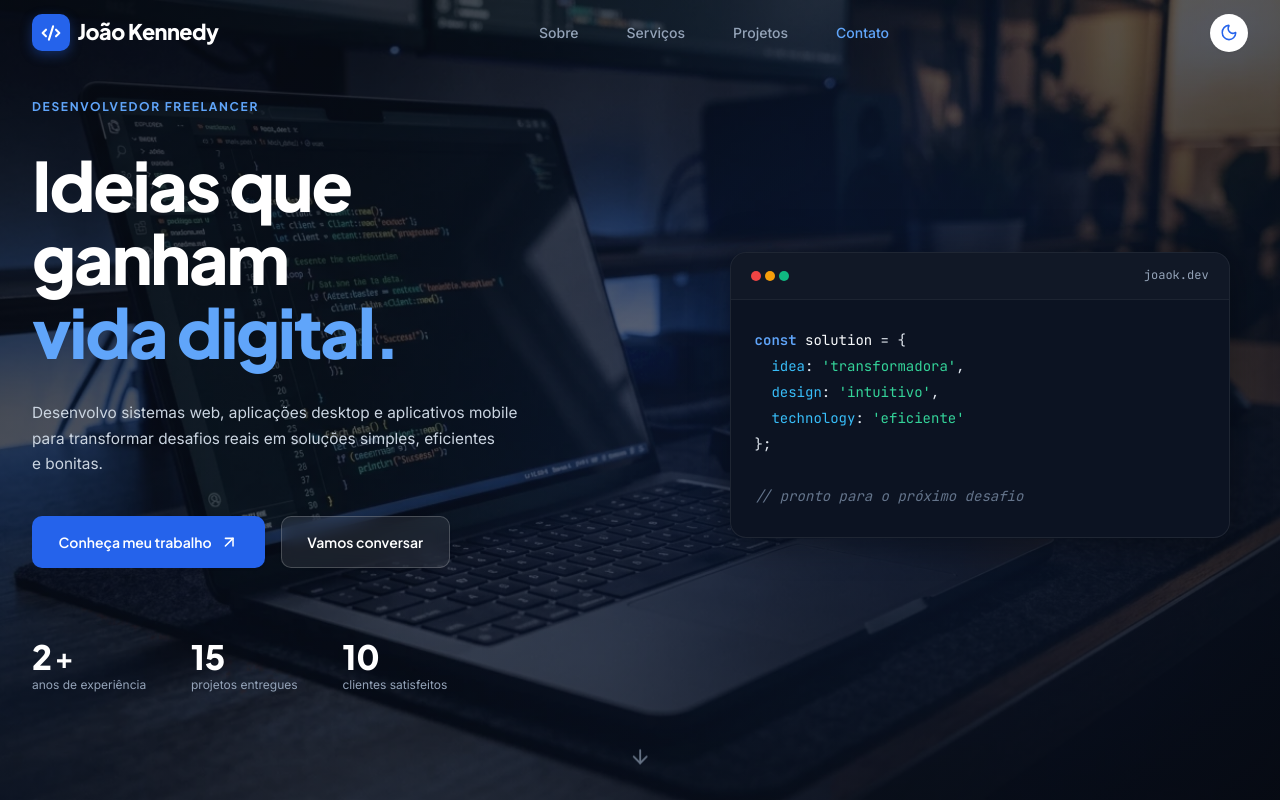
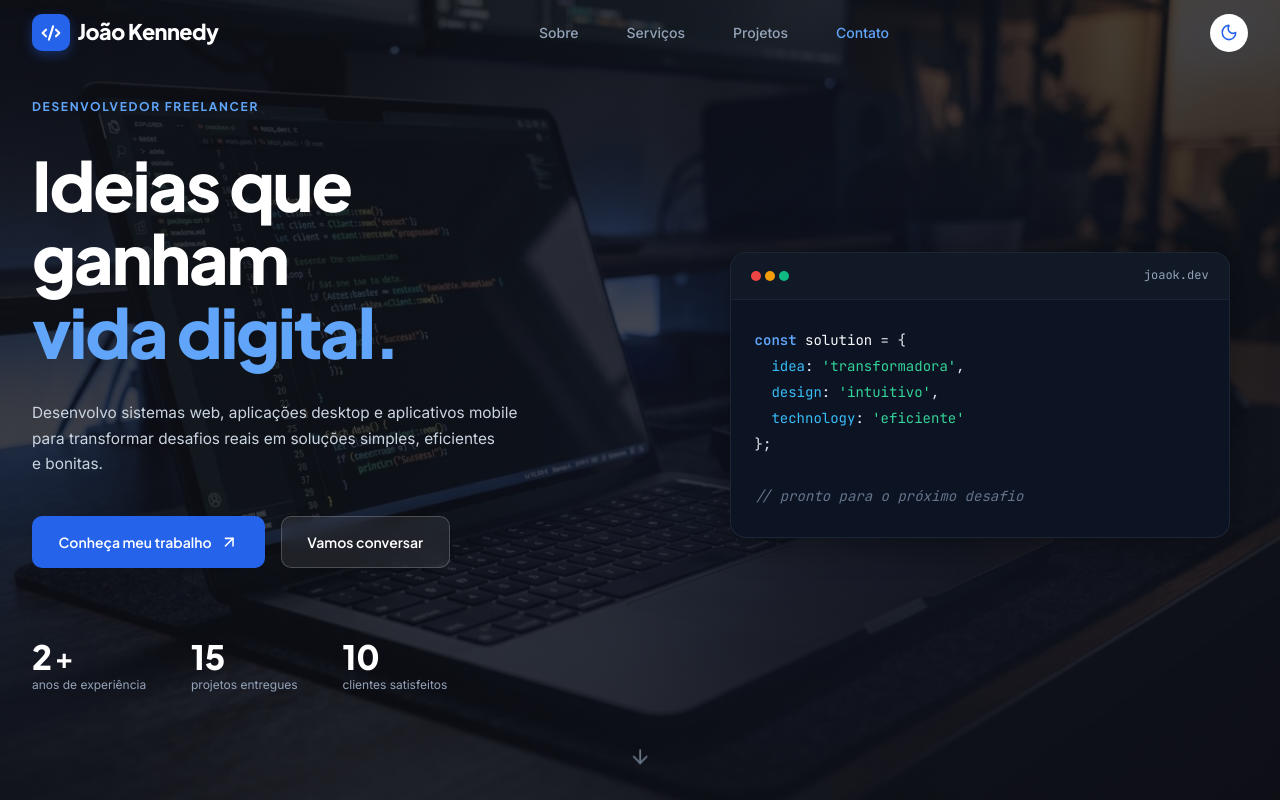
Before and after one commit to JoaoKSS/Portfolio_Front-End_WEB, a plain HTML site: page index.html in a window 1280 px wide. Shown: the top 800 px of the page. Drawn offline with Linux system fonts and the light colour scheme.

Commit message:
refactor: corrigindo overlay da hero

```diff
--- a/css/base/variables.css
+++ b/css/base/variables.css
@@ -117,11 +117,11 @@
   --color-syntax-comment: #64748b;
 
   /* Hero: Overlays e Efeitos de Fundo */
-  --color-hero-bg: #070b14;
-  --color-hero-overlay-1: rgba(7, 11, 20, 0.80);
-  --color-hero-overlay-2: rgba(9, 16, 32, 0.62);
-  --color-hero-overlay-3: rgba(7, 11, 20, 0.86);
-  --color-hero-glow: rgba(37, 99, 235, 0.32);
+  --color-hero-bg: #0b0c12;
+  --color-hero-overlay-1: rgba(15, 16, 23, 0.86);
+  --color-hero-overlay-2: rgba(15, 16, 23, 0.74);
+  --color-hero-overlay-3: rgba(15, 16, 23, 0.92);
+  --color-hero-glow: rgba(37, 99, 235, 0.25);
   --color-logo-text: #ffffff;
   --color-primary-glow: rgba(37, 99, 235, 0.35);
   --color-success-glow: rgba(34, 197, 94, 0.6);
```
